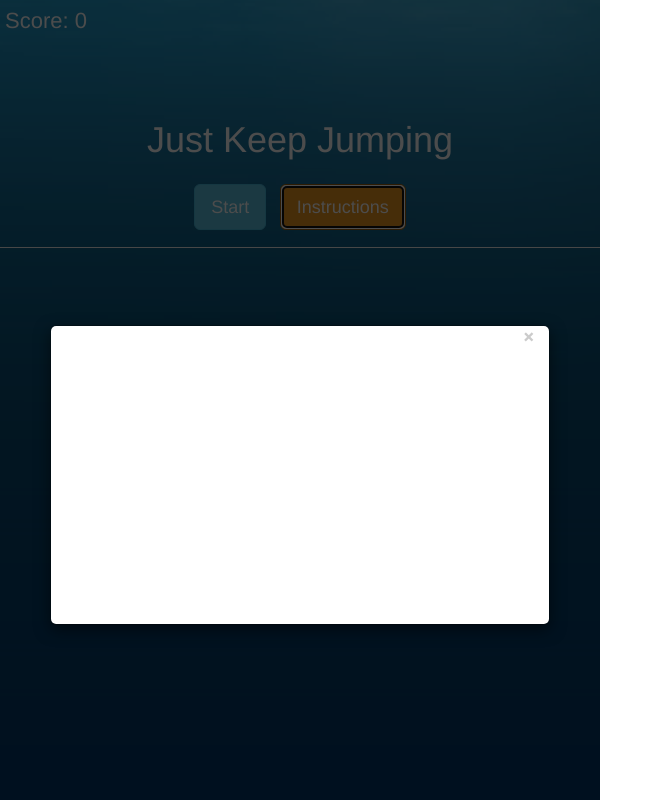
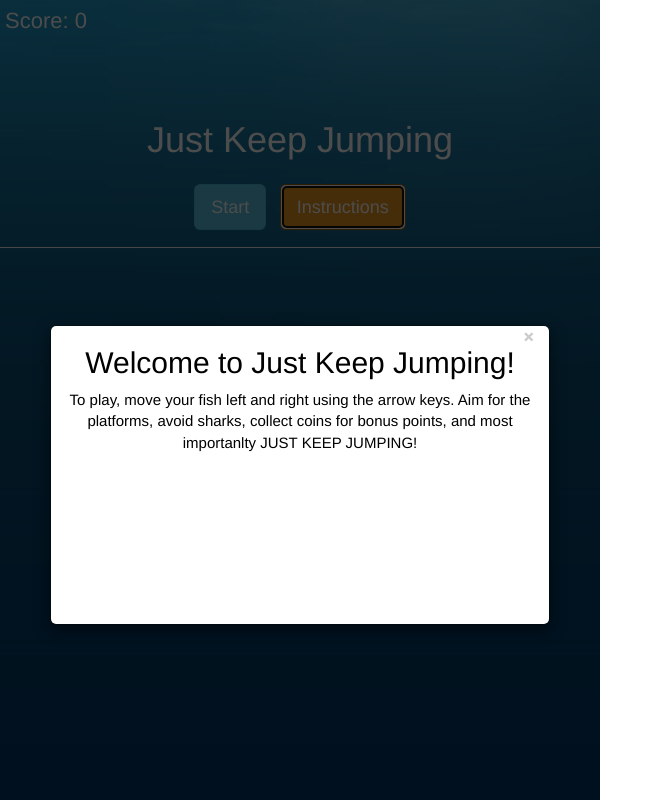
Before and after one commit to jaredglaser/JustKeepJumping, a plain HTML site: page index.html in a window 1280 px wide. Both pictures are taken after a click on the button "Instructions". Shown: the top 800 px of the page, without its empty margins (0-663 px from the left). Drawn offline with nearby package versions, Linux system fonts and the light colour scheme.

Commit message:
Instructions added

```diff
--- a/Entity.css
+++ b/Entity.css
@@ -57,6 +57,8 @@
   background-color: white;
   border-radius: 4px;
   position: relative;
+  font-size: 15px;
+  color: black;
 }
 
 .close{
--- a/index.html
+++ b/index.html
@@ -21,6 +21,9 @@
             <div class="bg-modal">
               <div class="modal-content">
                 <div class="close">+</div>
+                <h2>Welcome to Just Keep Jumping!</h2>
+                <p1>To play, move your fish left and right using the arrow keys.</p1>
+                <p2>Aim for the platforms, avoid sharks, collect coins for bonus points, and most importanlty JUST KEEP JUMPING!</p2>
 
               </div>
             </div>
```
